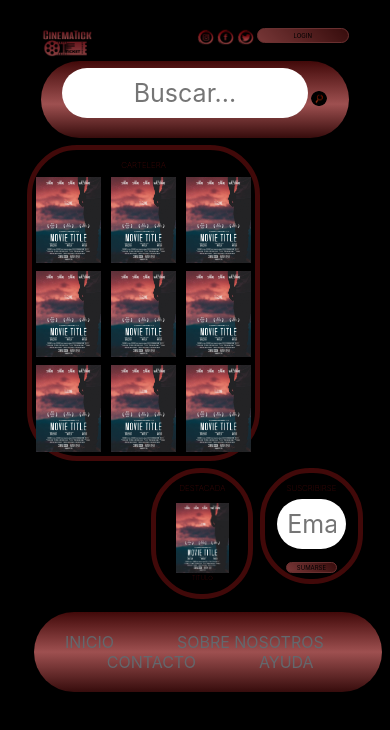
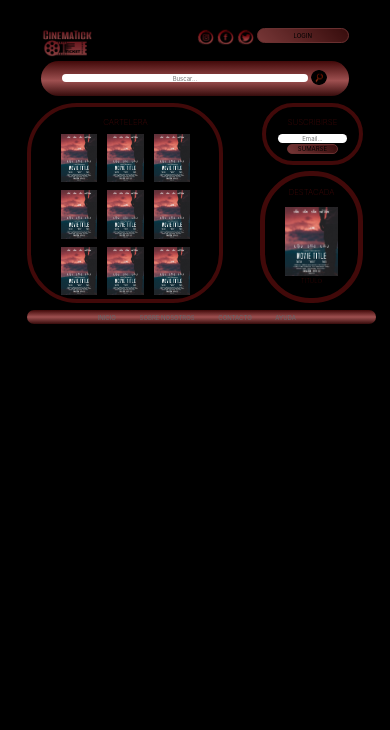
Before and after one commit to Maurialva/CinematiCk, a Svelte app: page / in a window 390 px wide. Shown: the top 730 px of the page. Built offline with nearby package versions, Linux system fonts and the light colour scheme.

Commit message:
responsive

```diff
--- a/src/App.svelte
+++ b/src/App.svelte
@@ -78,17 +78,15 @@ function handleClick() {
 	</figure>
 	</div>
 </right>
-<div id="footer">
-	<a href="http://localhost:5000/"> INICIO</a>&nbsp;&nbsp;&nbsp;&nbsp;&nbsp;&nbsp;
+<footer>
+	<a class="foot" href="http://localhost:5000/"> INICIO</a>&nbsp;&nbsp;&nbsp;&nbsp;&nbsp;&nbsp;
 	&nbsp;&nbsp;&nbsp;&nbsp;&nbsp;&nbsp;
-	<a href="http://localhost:5000/"> SOBRE NOSOTROS</a>&nbsp;&nbsp;&nbsp;&nbsp;&nbsp;&nbsp;
+	<a class="foot"  href="http://localhost:5000/"> SOBRE NOSOTROS</a>&nbsp;&nbsp;&nbsp;&nbsp;&nbsp;&nbsp;
 	&nbsp;&nbsp;&nbsp;&nbsp;&nbsp;&nbsp;
-	<a href="http://localhost:5000/"> CONTACTO</a>&nbsp;&nbsp;&nbsp;&nbsp;&nbsp;&nbsp;
+	<a class="foot" href="http://localhost:5000/"> CONTACTO</a>&nbsp;&nbsp;&nbsp;&nbsp;&nbsp;&nbsp;
 	&nbsp;&nbsp;&nbsp;&nbsp;&nbsp;&nbsp;
-	<a href="http://localhost:5000/"> AYUDA</a>&nbsp;&nbsp;&nbsp;&nbsp;&nbsp;&nbsp;
-
-
-</div>
+	<a class="foot" href="http://localhost:5000/"> AYUDA</a>&nbsp;&nbsp;&nbsp;&nbsp;&nbsp;&nbsp;
+</footer>
 </body>
 
 <style>
@@ -124,6 +122,19 @@ function handleClick() {
 
   		height: auto;
 		}
+		footer {
+			font-size: 100%;
+
+		}
+		input[type=text]
+		{
+			font-size: 150%;
+		}
+		.responsive{
+			width: 30%;
+
+  		height: auto;
+		}
 
 	}
 
@@ -135,11 +146,30 @@ function handleClick() {
 		}
 		right{
 			font-size: 25%;
+			padding: 0.5%;
+			margin: 0.5%;
+			border: 2px;
+			height: auto;
 		}
 		left
 		{
 			font-size: 25%;
 			width: 30%;
+			padding: 0.5%;
+			margin: 0.5%;
+			border: 2px ;
+  		height: auto;
+		}
+		footer {
+			font-size: 25%;
+
+		}
+		input[type=text]
+		{
+			font-size: 50%;
+		}
+		.responsive{
+			width: 20%;
 
   		height: auto;
 		}
@@ -172,7 +202,7 @@ function handleClick() {
 	{
 		vertical-align:middle;
 		text-align: center;
-		font-size: 25px;
+
 
 		border: brown;
 		background-image: -moz-repeating-linear-gradient(black,rgb(65, 9, 9));
@@ -183,7 +213,7 @@ function handleClick() {
 	input[type=text]:Click
 	{
 		text-align: center;
-		font-size: 18px;
+
 		border: brown;
 		background-image: -moz-repeating-linear-gradient(black,rgb(65, 9, 9));
 		color: rgb(255, 255, 255);
@@ -211,9 +241,9 @@ function handleClick() {
 	float: left;
 	align-self: left;
 	text-align: left;
-	border: 5px solid rgb(65, 9, 9);
+	border: 4px solid rgb(65, 9, 9);
 	border-radius: 50px;
-	width: 63%;
+	width: 53%;
 	padding: 1%;
 	margin: 1%;
 	text-align: center;
@@ -223,7 +253,7 @@ function handleClick() {
 		float: right;
 	align-self: center;
 	text-align: center;
-	border: 5px solid rgb(65, 9, 9);
+	border: 4px solid rgb(65, 9, 9);
 	border-radius: 50px;
 	width: 25%;
 	padding: 1%;
@@ -255,7 +285,7 @@ function handleClick() {
 		font-size: 1em;
 		font-weight: 10;
 }
-	#footer
+	footer
 	{
 		background-image: linear-gradient(rgb(65, 9, 9) 0%, rgb(158, 80, 80) 50%, rgb(54, 12, 12) 100%);
 	float:left;
@@ -263,15 +293,14 @@ function handleClick() {
 	text-align: center;
 
 	border-radius: 50px;
-	width: 90%;
-	padding: 20px;
-	margin: 10px;
+	width: 100%;
+	padding: 1%;
+	margin: 1%;
+
 	}
 
 	.responsive
 	{
-		width: 30%;
-
   		height: auto;
 	}
 	.destacada
@@ -293,4 +322,5 @@ function handleClick() {
   		height: auto;
 
 	}
+
 </style>
```
